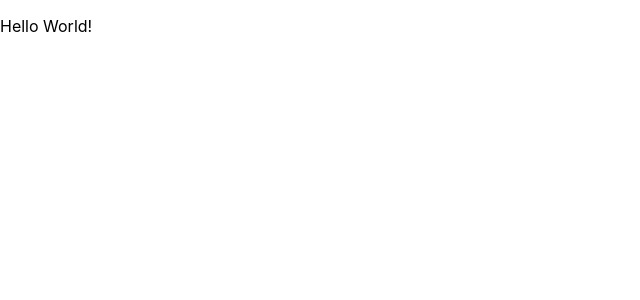
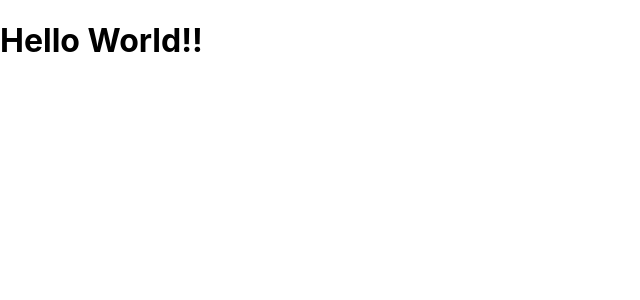
Before and after one commit to harumiyu2317/udemy-react-redux-crud-app, a React (Create React App) app: page / in a window 1280 px wide. Shown: the top 300 px of the page, without its empty margins (0-640 px from the left). Built offline with nearby package versions, Linux system fonts and the light colour scheme.

Commit message:
h1 tag changed

```diff
--- a/src/App.js
+++ b/src/App.js
@@ -1,7 +1,7 @@
 
 function App() {
   return (
-    <div > <p>Hello World!</p> </div>
+    <h1>Hello World!!</h1>
   );
 }
 
```
